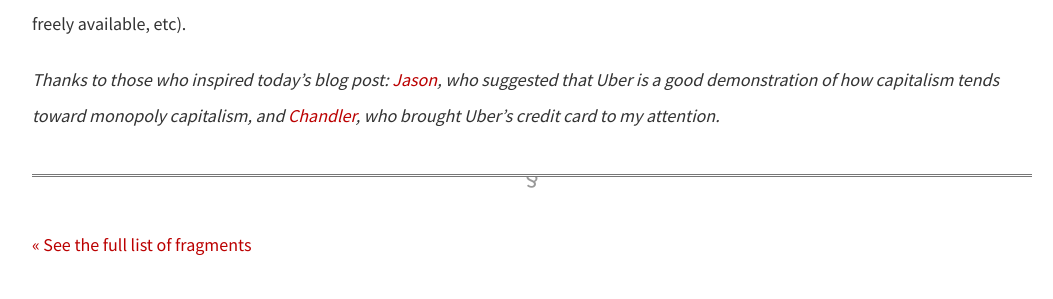
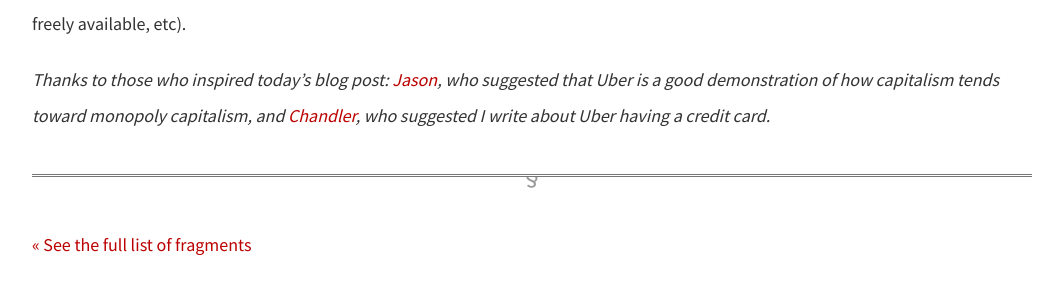
Before and after one commit to dellsystem/dellsystem.github.io, a Jekyll site: the page built from _posts/2019-2-27-fragments-58.md, in a window 1280 px wide and 900 px high, scrolled down 3120 px. Shown: the part 497-796 px from the top of the window, without its empty margins (108-1161 px from the left). Built offline with Jekyll 4.4.1, drawn with Linux system fonts in a browser that asks for light colours; some of the changed text lies outside the part shown.

Commit message:
Update fragments-58
Not a super essential edit, but it failed to build last time, so let's
try this anyway.

```diff
--- a/_posts/2019-2-27-fragments-58.md
+++ b/_posts/2019-2-27-fragments-58.md
@@ -61,4 +61,4 @@ Uber was able to raise $24 billion because this sort of business model is desira
 
 Uber wasn't an accident, and the system that gave rise to Uber has not changed. Power will continue to concentrate in private hands unless the technology that facilitates this concentration is taken out of the capital accumulation process (decommodified, made freely available, etc).
 
-_Thanks to those who inspired today's blog post: [Jason](https://twitter.com/jasonpjason), who suggested that Uber is a good demonstration of how capitalism tends toward monopoly capitalism, and [Chandler](https://twitter.com/cba), who brought Uber's credit card to my attention._
+_Thanks to those who inspired today's blog post: [Jason](https://twitter.com/jasonpjason), who suggested that Uber is a good demonstration of how capitalism tends toward monopoly capitalism, and [Chandler](https://twitter.com/cba), who suggested I write about Uber having a credit card._
```
